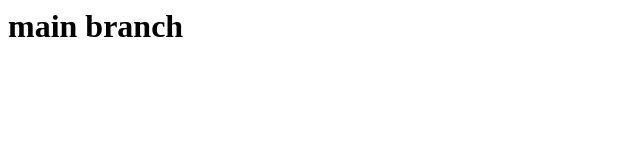
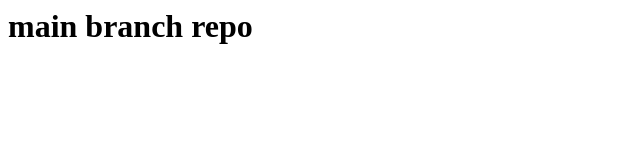
Before and after one commit to avshelke1996/multibranch, a plain HTML site: page index.html in a window 1280 px wide. Shown: the whole page, without its empty margins (0-640 px from the left). Drawn offline with Linux system fonts and the light colour scheme.

Commit message:
Update index.html

```diff
--- a/index.html
+++ b/index.html
@@ -1 +1 @@
-<h1>main branch</h1>
+<h1>main branch repo</h1>
```
